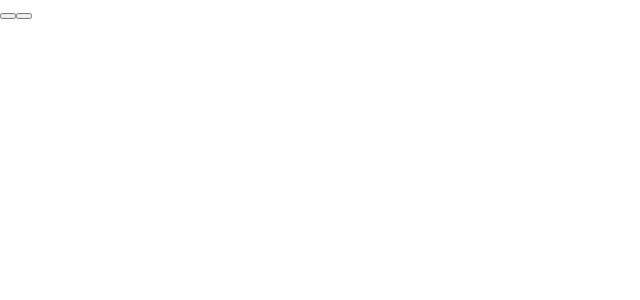
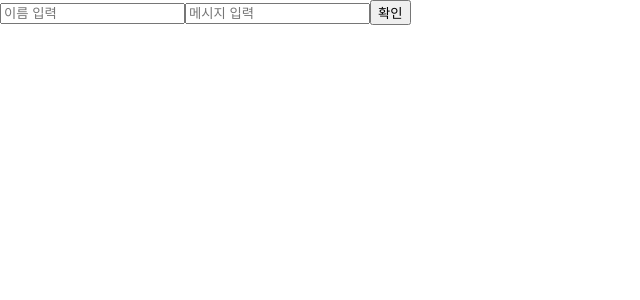
Before and after one commit to andyhan-23/react-study, a React (Create React App) app: page / in a window 1280 px wide. Shown: the top 300 px of the page, without its empty margins (0-640 px from the left). Built offline with nearby package versions, Linux system fonts and the light colour scheme.

Commit message:
이벤트 핸들링

```diff
--- a/src/App.js
+++ b/src/App.js
@@ -1,10 +1,11 @@
 import React from "react";
-import Say from "./say";
+import Event from "./event";
+import Event2 from "./event2";
 
 const App =()=>{
   return(
     <>
-    <Say />
+      <Event2 />
     </>
   )
 }
--- /dev/null
+++ b/src/event.js
@@ -0,0 +1,39 @@
+import React from "react";
+import { Component } from "react";
+
+class Event extends Component{
+
+    state = {
+        message: ''
+    }
+
+    render(){
+        return(
+        <>
+            <h1>이벤트 연습</h1>
+            <input
+                type='text'
+                name='message'
+                placeholder='아무거나 입력'
+                value={this.state.message}
+                onChange={
+                    (e) => {
+                        this.setState({
+                            message: e.target.value
+                        });
+                    }
+                }
+                />
+            <button onClick={
+                ()=>{
+                    alert(this.state.message);
+                    this.setState({
+                        message:''
+                    });
+                }
+            }>확인</button>
+        </>
+        );
+    }
+}
+export default Event;
--- /dev/null
+++ b/src/event2.js
@@ -0,0 +1,35 @@
+import React from "react";
+import { useState } from "react";
+
+const Event2 =()=>{
+
+
+const [name, setName] = useState('');
+const [message, setMessage] = useState('');
+const onName = e => setName(e.target.value);
+const onMessage = e=> setMessage(e.target.value);
+const onClick=()=>{
+    alert('이름'+name+'메시지:'+message);
+    setName('');
+}
+    return(
+        <>
+            <input
+                type="text"
+                name="name"
+                placeholder="이름 입력"
+                value={name}
+                onChange={onName}
+            />
+            <input
+                type="text"
+                name="message"
+                placeholder="메시지 입력"
+                value={message}
+                onChange={onMessage}
+            />
+            <button onClick={onClick}>확인</button>
+        </>
+    )
+}
+export default Event2;
```
